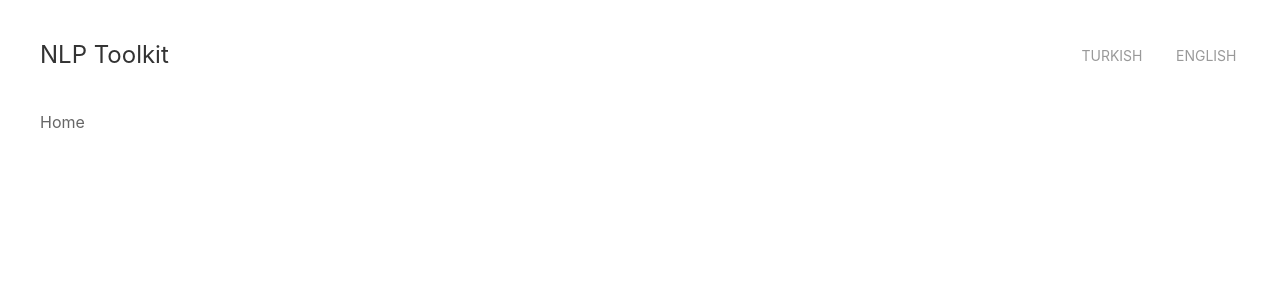
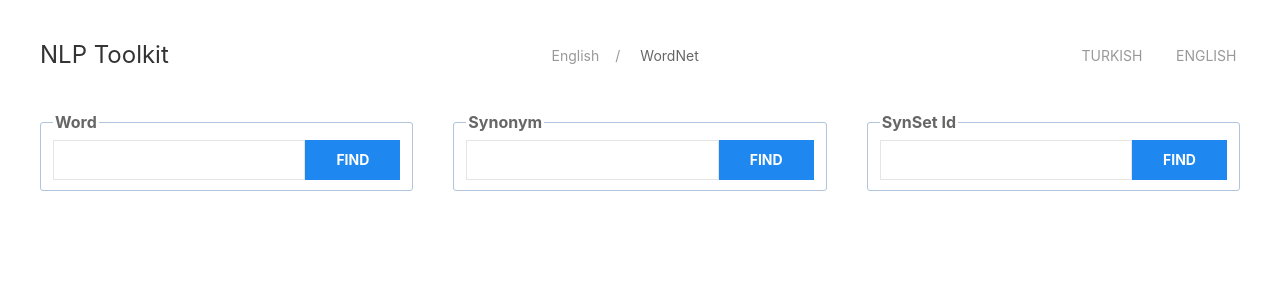
Before and after one commit to kubarium/nlptoolkit-web-simple, a Vue app: page /EnglishWordNet in a window 1280 px wide. Shown: the top 300 px of the page. Built offline with nearby package versions, Linux system fonts and the light colour scheme.

Commit message:
adds a new route and implements it as intended

```diff
--- a/src/router/index.js
+++ b/src/router/index.js
@@ -82,6 +82,10 @@ const router = createRouter({
       path: '/TurkishNamedEntityRecognition',
       name: 'TurkishNamedEntityRecognition',
       component: () => import('../views/TurkishNamedEntityRecognition.vue'),
+    },{
+      path: '/EnglishWordNet',
+      name: 'EnglishWordNet',
+      component: () => import('../views/EnglishWordNet.vue'),
     },
   ],
 })
--- /dev/null
+++ b/src/views/EnglishWordNet.vue
@@ -0,0 +1,71 @@
+<script setup>
+import SearchForm from "@/components/SearchForm.vue"
+import SearchResultsCounter from "@/components/SearchResultsCounter.vue"
+import EnglishWordNet from "@/data/english/english-wordnet.json"
+import { reactive, ref } from "vue"
+import * as utils from "@/utils/nlp"
+import { scrollToTop } from "@/utils/scrollToTop"
+
+defineOptions({ meta: { language: "English", toolkit: "WordNet" } })
+
+const searchTerms = reactive({
+  word: "", synonym: "", id: ""
+})
+const search = ref("")
+const searchResults = ref({})
+
+function findWord(word) {
+  search.value = word
+  searchTerms.word = ""
+  searchResults.value = utils.getSynsetsWithWord(search.value, EnglishWordNet)
+
+  scrollToTop()
+}
+function findSynonym(synonym) {
+  search.value = synonym
+  searchTerms.synonym = ""
+  searchResults.value = utils.getSynsetsWithWord(search.value, EnglishWordNet)
+
+  scrollToTop()
+}
+function findSynSetID(id) {
+  search.value = id
+  searchTerms.id = ""
+  searchResults.value = [utils.searchInWordnet(search.value, EnglishWordNet)]
+
+  scrollToTop()
+}
+
+</script>
+
+<template>
+  <header class="uk-flex uk-flex-around uk-background-default" uk-sticky uk-grid>
+    <SearchForm @submit.prevent="findWord(searchTerms.word)" v-model="searchTerms.word">Word</SearchForm>
+    <SearchForm @submit.prevent="findSynonym(searchTerms.synonym)" v-model="searchTerms.synonym">Synonym</SearchForm>
+    <SearchForm @submit.prevent="findSynSetID(searchTerms.id)" v-model="searchTerms.id">SynSet Id</SearchForm>
+  </header>
+  <SearchResultsCounter :searchResults="searchResults.length" :for="search" v-if="search && searchResults" />
+  <table class="uk-table uk-table-striped uk-table-hover uk-table-small" v-if="searchResults.length">
+    <thead>
+      <tr>
+        <th class="uk-width-1-5">Id</th>
+        <th class="uk-width-1-5">Pos</th>
+        <th class="uk-width-2-5">Definition</th>
+        <th class="uk-width-1-5">Synonyms</th>
+      </tr>
+    </thead>
+    <tbody>
+      <tr v-for="result in searchResults" :key="result.id">
+        <td> <a @click="findSynSetID(result.id)"> {{ result.id }} </a> </td>
+        <td> {{ result.pos }} </td>
+        <td> {{ result.definition }} </td>
+        <td>
+          <template v-for="(word, index) in result.words.filter(word => word != search)" :key="word">
+            <span v-if="index > 0">; </span>
+            <a @click="findSynonym(word)">{{ word }}</a>
+          </template>
+        </td>
+      </tr>
+    </tbody>
+  </table>
+</template>
```
